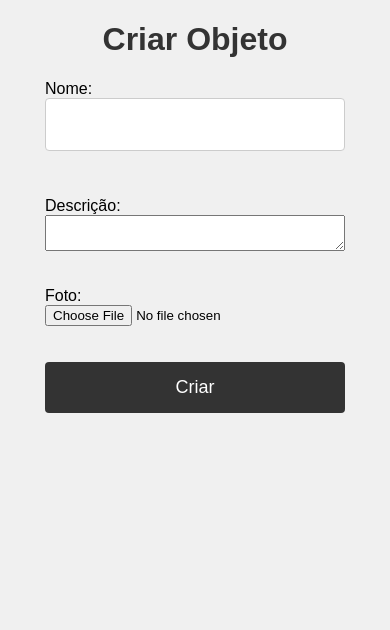
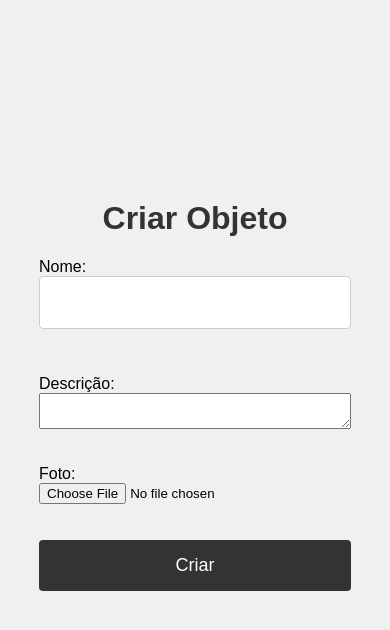
Before and after one commit to AlessandrodeAlmeida2/django-hello-world, a Django app: page / in a window 390 px wide. Shown: the top 630 px of the page. Run offline with Django 4.2, Linux system fonts and the light colour scheme.

Commit message:
Update style.css

```diff
--- a/static/myapp/style.css
+++ b/static/myapp/style.css
@@ -45,8 +45,21 @@ input[type="submit"] {
 }
 
 @media screen and (max-width: 600px) {
+    body {
+        margin-top: 200px
+    }
+
+    form {
+        width: 80%
+    }
+
     input[type="text"], input[type="submit"] {
         font-size: 18px;
         padding: 15px;
     }
+
+    li {
+        font-size: 18px;
+        padding: 15px;
+    }
 }
```
